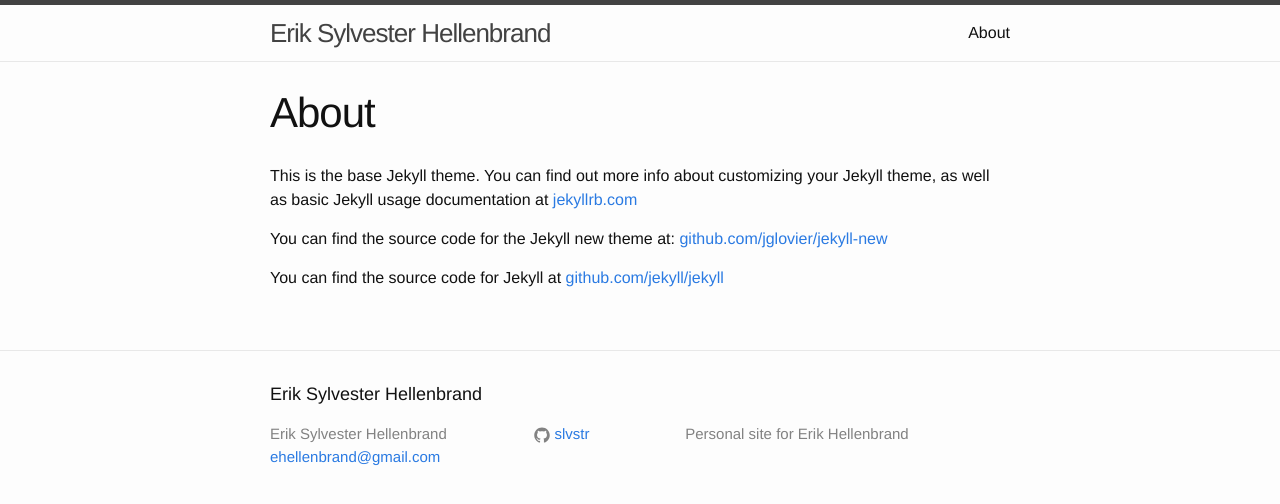
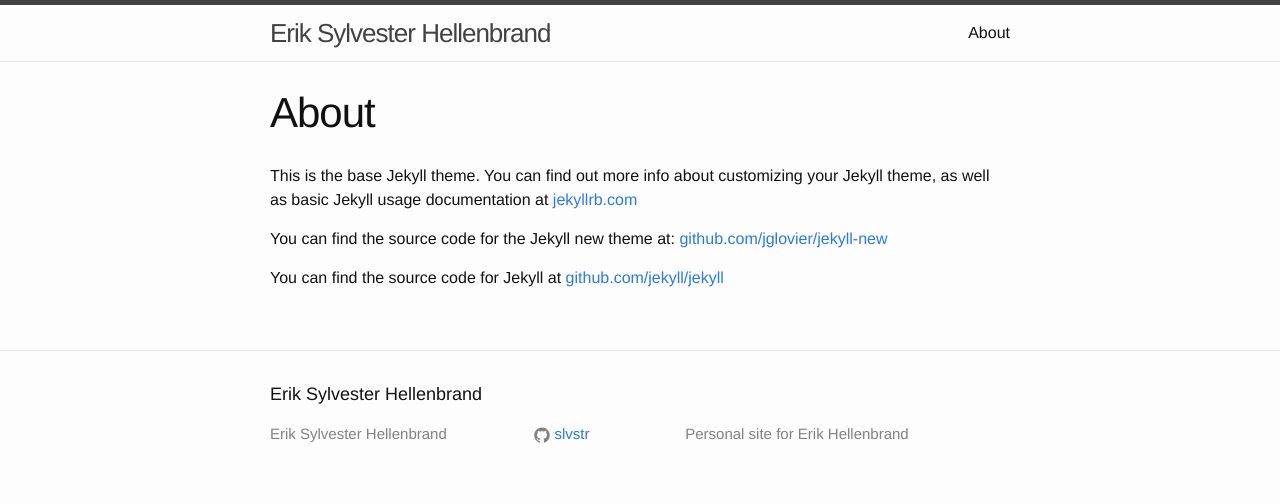
Before and after one commit to Slvstr/Slvstr.github.io, a Jekyll site: the page built from about.md, in a window 1280 px wide. Shown: the top 504 px of the page. Built offline with Jekyll 4.4.1, drawn with Linux system fonts in a browser that asks for light colours.

Commit message:
Remove email link

```diff
--- a/_config.yml
+++ b/_config.yml
@@ -1,6 +1,6 @@
 # Site settings
 title: Erik Sylvester Hellenbrand
-email: ehellenbrand@gmail.com
+email:
 description: > # this means to ignore newlines until "baseurl:"
   Personal site for Erik Hellenbrand
 baseurl: "" # the subpath of your site, e.g. /blog/
```
